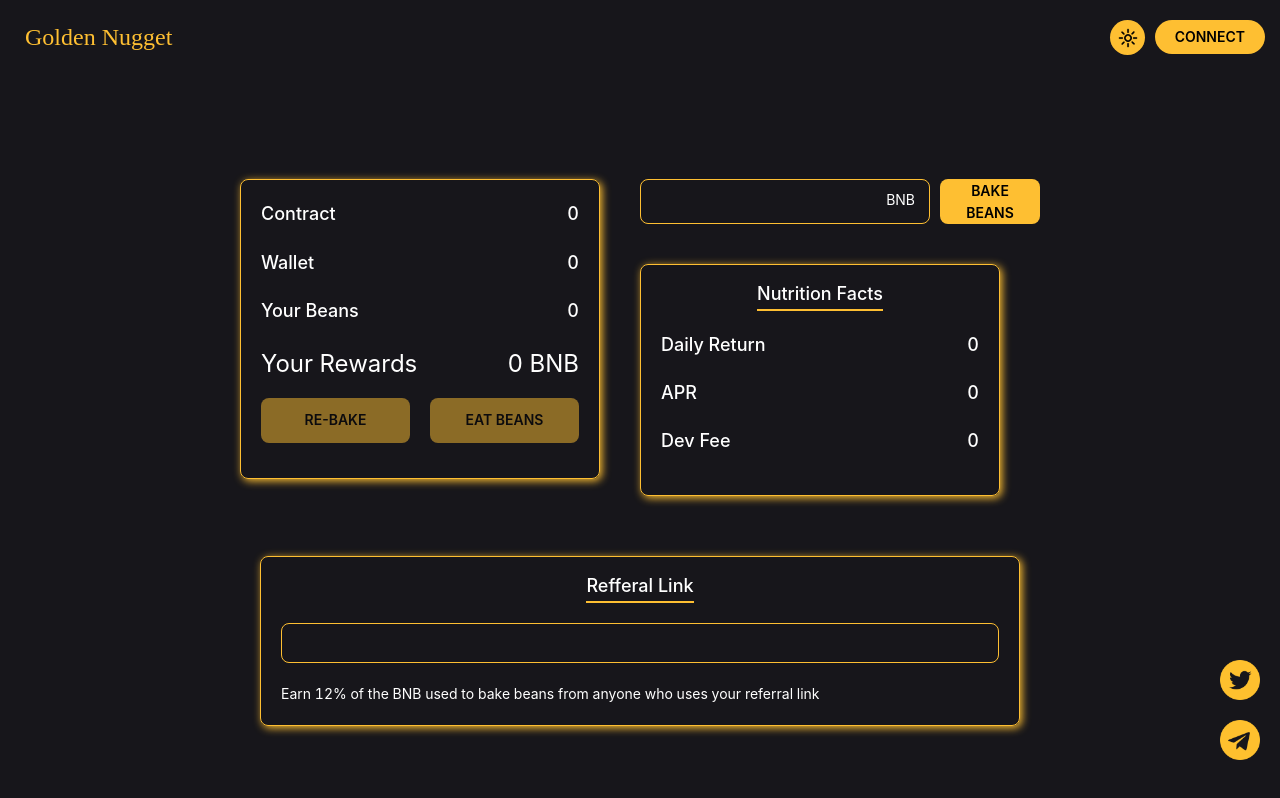
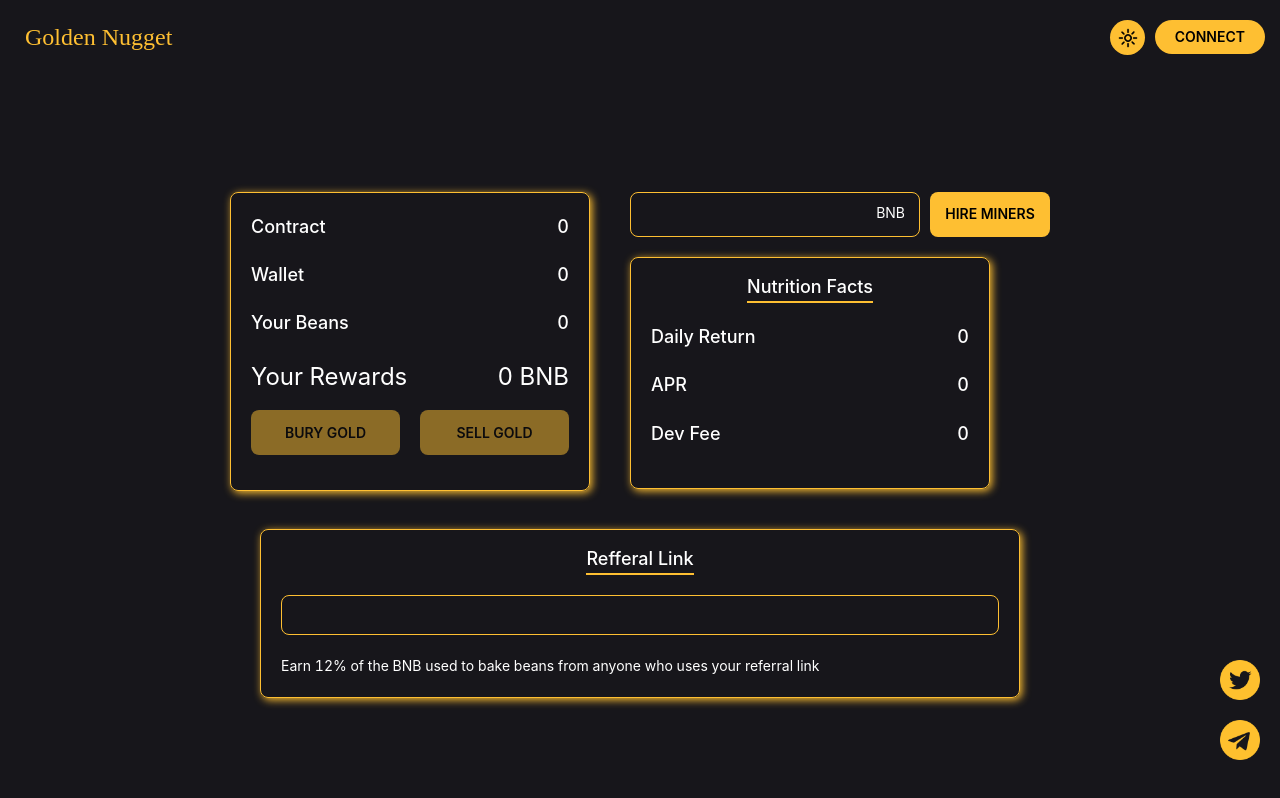
Before and after one commit to milanbhikadiya22/golden-nugget, a React (Create React App) app: page / in a window 1280 px wide. Built offline with nearby package versions, Linux system fonts and the light colour scheme.

Commit message:
- applied text changes

```diff
--- a/src/pages/home/Home.js
+++ b/src/pages/home/Home.js
@@ -34,8 +34,8 @@ const Contract = () => {
                 <span>0 BNB</span>
             </div>
             <div className="contract-card-footer">
-                <button disabled={!value} >Re-bake</button>
-                <button disabled={!value}>Eat Beans</button>
+                <button disabled={!value} >Bury Gold</button>
+                <button disabled={!value}>Sell Gold</button>
             </div>
         </div>
     </div>
@@ -93,7 +93,7 @@ const Home = () => {
                                 <span>BNB</span>
                             </div>
                             <div className="contract-card-info">
-                                <button disabled={true} onClick={() => { }} >Bake Beans</button>
+                                <button disabled={true} onClick={() => { }} >Hire Miners</button>
                             </div>
                         </div>
                         <OtherInfo></OtherInfo>
--- a/src/pages/home/home.scss
+++ b/src/pages/home/home.scss
@@ -6,7 +6,7 @@
     flex-direction: column;
     align-items: center;
     justify-content: center;
-    padding-top: 30px;
+    padding-top: 15px;
     position: relative;
     .home-container-row{
         display: flex;
@@ -15,11 +15,10 @@
             .other-info-input-block{
                 display: flex;
                 padding: 0px 20px;
-                margin-bottom: 20px;
                 .contract-card-info-input{
                     position: relative;
                     display: flex;
-                    width: calc(100% - 110px);
+                    width: calc(100% - 130px);
                     margin-right: 10px;
                     input{
                         height: 45px;
@@ -39,7 +38,7 @@
                     }
                 }
                 .contract-card-info{
-                    width: 100px;
+                    width: 120px;
                     button{
                         height: 45px;
                         width: 100%;
@@ -67,7 +66,6 @@
         padding: 20px;
     }
     .nutrition-card{
-        margin-bottom: 20px;
         border: 1px solid var(--border-color);
         border-radius: 8px;
         padding: 15px 20px 20px 20px;
```
